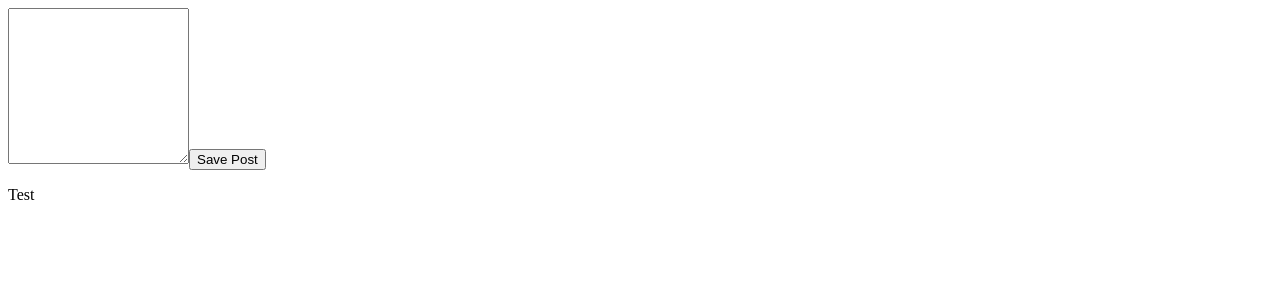
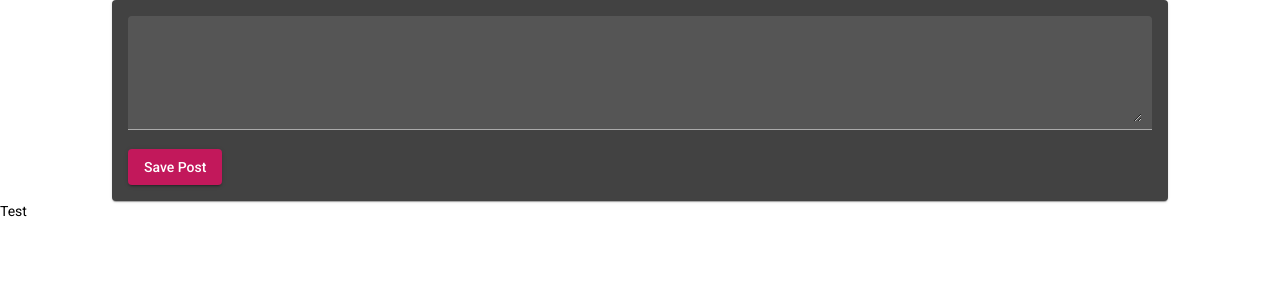
Before and after one commit to Krzyslox/BookingApp, an Angular app: page / in a window 1280 px wide. Shown: the top 300 px of the page. Built offline with nearby package versions, Linux system fonts and the light colour scheme.

Commit message:
Installed Angular Material

```diff
--- a/angular.json
+++ b/angular.json
@@ -24,6 +24,7 @@
               "src/assets"
             ],
             "styles": [
+              "./node_modules/@angular/material/prebuilt-themes/pink-bluegrey.css",
               "src/styles.css"
             ],
             "scripts": []
@@ -88,6 +89,7 @@
               "src/assets"
             ],
             "styles": [
+              "./node_modules/@angular/material/prebuilt-themes/pink-bluegrey.css",
               "src/styles.css"
             ],
             "scripts": []
@@ -119,6 +121,7 @@
           }
         }
       }
-    }},
+    }
+  },
   "defaultProject": "BookingApp"
 }
--- a/package.json
+++ b/package.json
@@ -12,10 +12,12 @@
   "private": true,
   "dependencies": {
     "@angular/animations": "~9.0.6",
+    "@angular/cdk": "^9.2.1",
     "@angular/common": "~9.0.6",
     "@angular/compiler": "~9.0.6",
     "@angular/core": "~9.0.6",
     "@angular/forms": "~9.0.6",
+    "@angular/material": "^9.2.1",
     "@angular/platform-browser": "~9.0.6",
     "@angular/platform-browser-dynamic": "~9.0.6",
     "@angular/router": "~9.0.6",
--- a/src/app/posts/post-create/post-create.component.ts
+++ b/src/app/posts/post-create/post-create.component.ts
@@ -2,7 +2,8 @@
 
 @Component({
     selector: 'app-post-create',
-    templateUrl: './post.create.component.html'
+    templateUrl: './post.create.component.html',
+    styleUrls: ['./post-create.css']
 })
 export class PostCreateComponent {
     newPost = 'Test';
--- /dev/null
+++ b/src/app/posts/post-create/post-create.css
@@ -0,0 +1,9 @@
+mat-card {
+    width: 80%;
+    margin: auto;
+}
+
+mat-form-field,
+textarea {
+    width: 100%;
+}
--- a/src/app/posts/post-create/post.create.component.html
+++ b/src/app/posts/post-create/post.create.component.html
@@ -1,3 +1,8 @@
-<textarea rows="10" [(ngModel)]="enteredValue"></textarea>
-<button (click)="onAddPost()">Save Post</button>
+<mat-card>
+    <mat-form-field appearance="fill">
+        <textarea matInput rows="5" [(ngModel)]="enteredValue"></textarea>
+    </mat-form-field>
+    <button mat-raised-button color="primary" (click)="onAddPost()">Save Post</button>
+</mat-card>
+
 <p>{{ newPost }}</p>
--- a/src/index.html
+++ b/src/index.html
@@ -6,8 +6,10 @@
   <base href="/">
   <meta name="viewport" content="width=device-width, initial-scale=1">
   <link rel="icon" type="image/x-icon" href="favicon.ico">
+  <link href="https://fonts.googleapis.com/css?family=Roboto:300,400,500&display=swap" rel="stylesheet">
+  <link href="https://fonts.googleapis.com/icon?family=Material+Icons" rel="stylesheet">
 </head>
-<body>
+<body class="mat-typography">
   <app-root></app-root>
 </body>
 </html>
--- a/src/styles.css
+++ b/src/styles.css
@@ -1 +1,4 @@
 /* You can add global styles to this file, and also import other style files */
+
+html, body { height: 100%; }
+body { margin: 0; font-family: Roboto, "Helvetica Neue", sans-serif; }
```
Also changed, not shown: src/app/app.module.ts (+10 -3 lines), 1 other file (tests, documents, lock files or other folders).
